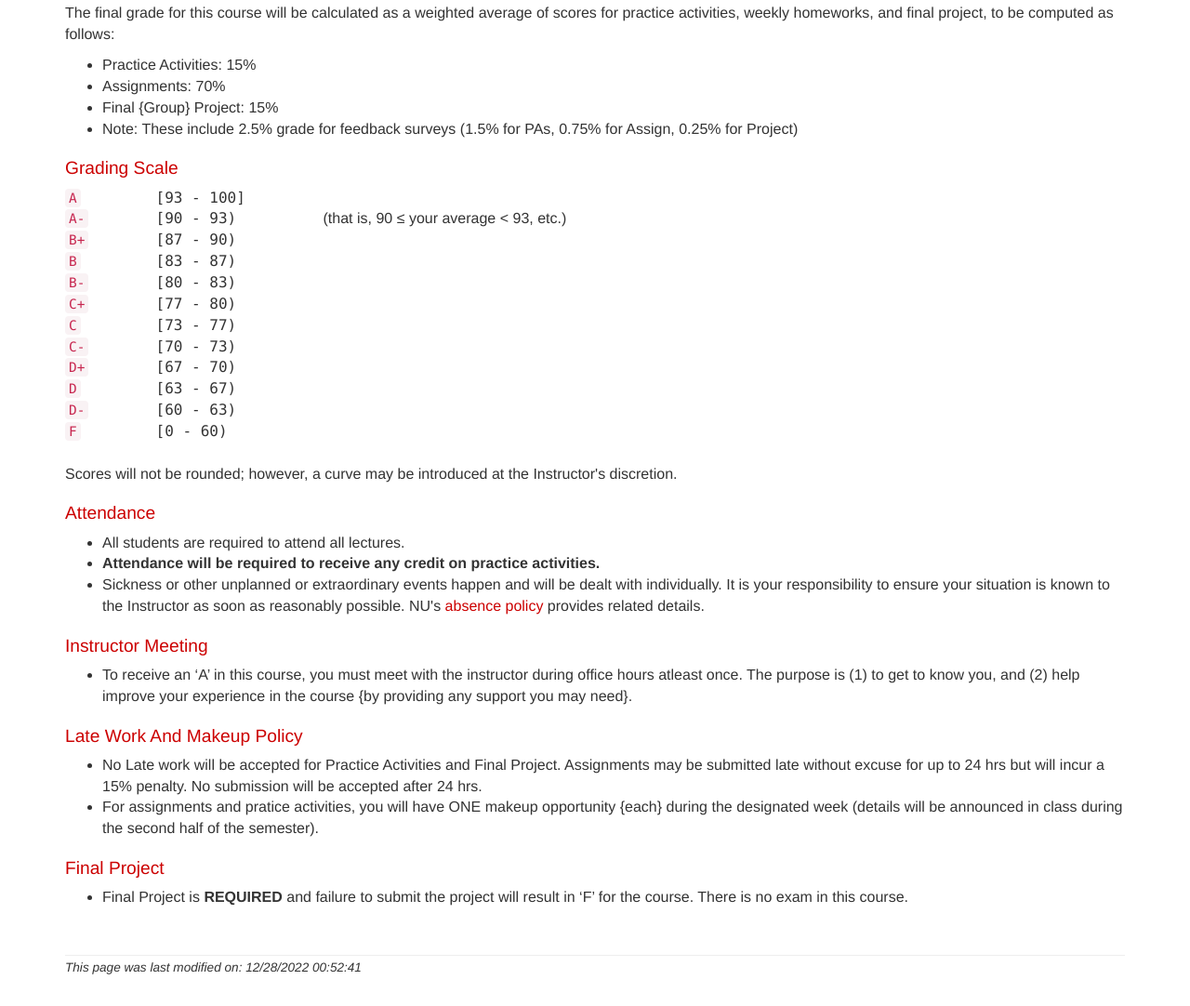
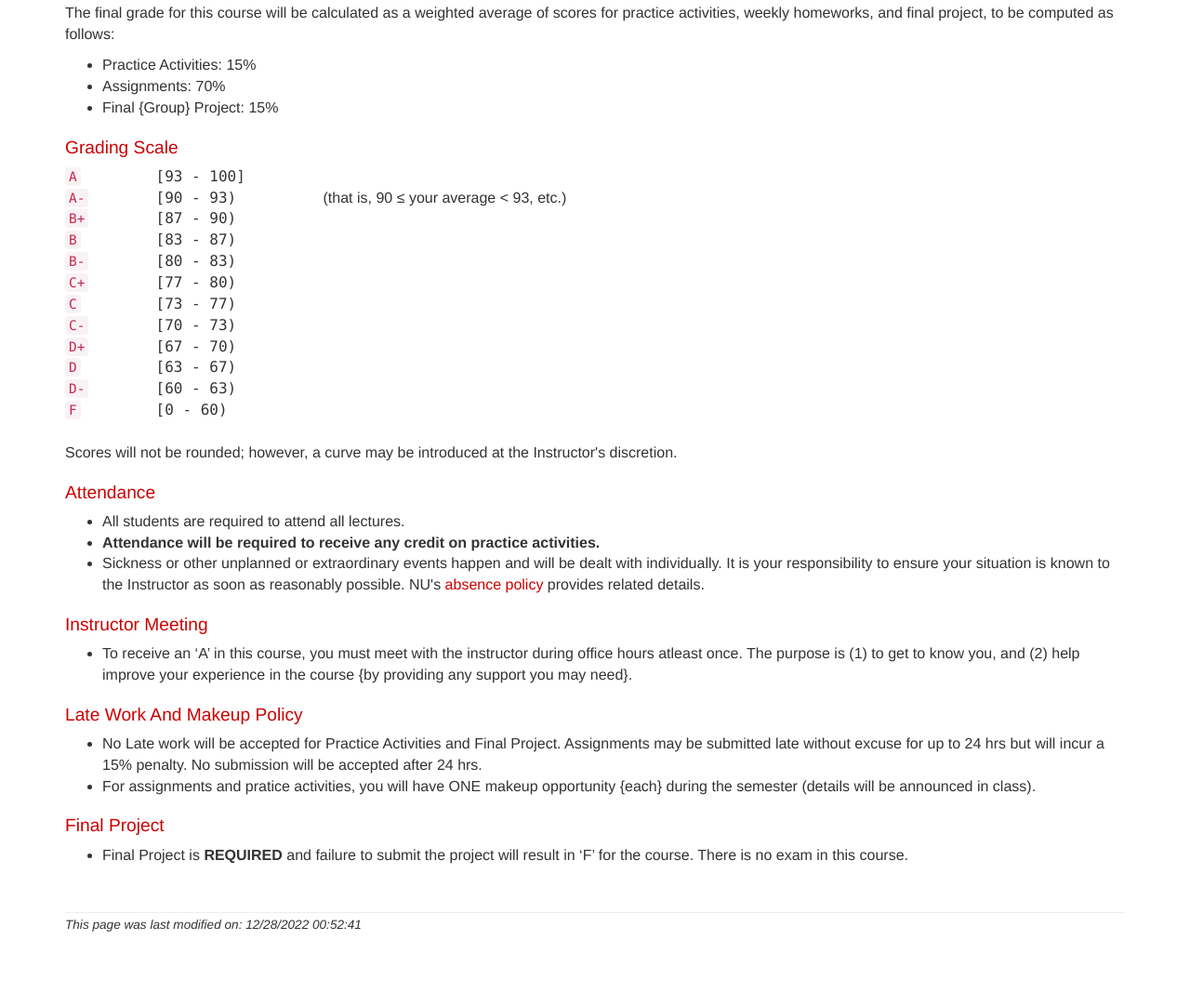
Before and after one commit to neu-cs3520/Spring-2023-WebSite, a plain HTML site: page description.html in a window 1280 px wide. Shown: the part 1818-2900 px from the top of the page at 93% size. After the commit the page ends 2854 px from the top, so only its background shows below. Drawn offline with Linux system fonts and the light colour scheme.

Commit message:
updated grading breakdown

```diff
--- a/description.html
+++ b/description.html
@@ -149,7 +149,6 @@ The course reviews basics, including scoping, typing, and primitive data structu
   <li>Practice Activities: 15%</li>
   <li>Assignments: 70%</li>
   <li>Final {Group} Project: 15% </li>
-  <li> Note: These include 2.5% grade for feedback surveys (1.5% for PAs, 0.75% for Assign, 0.25% for Project) </li>
 </ul>
 </p>
 
@@ -245,7 +244,7 @@ href="https://catalog.northeastern.edu/undergraduate/academic-policies-procedure
 <p>
 <ul>
     <li>No Late work will be accepted for Practice Activities and Final Project. Assignments may be submitted late without excuse for up to 24 hrs but will incur a 15% penalty. No submission will be accepted after 24 hrs.</li>
-	<li>For assignments and pratice activities, you will have ONE makeup opportunity {each} during the designated week (details will be announced in class during the second half of the semester). </li>
+	<li>For assignments and pratice activities, you will have ONE makeup opportunity {each} during the semester (details will be announced in class). </li>
 
 </ul>
 
```
